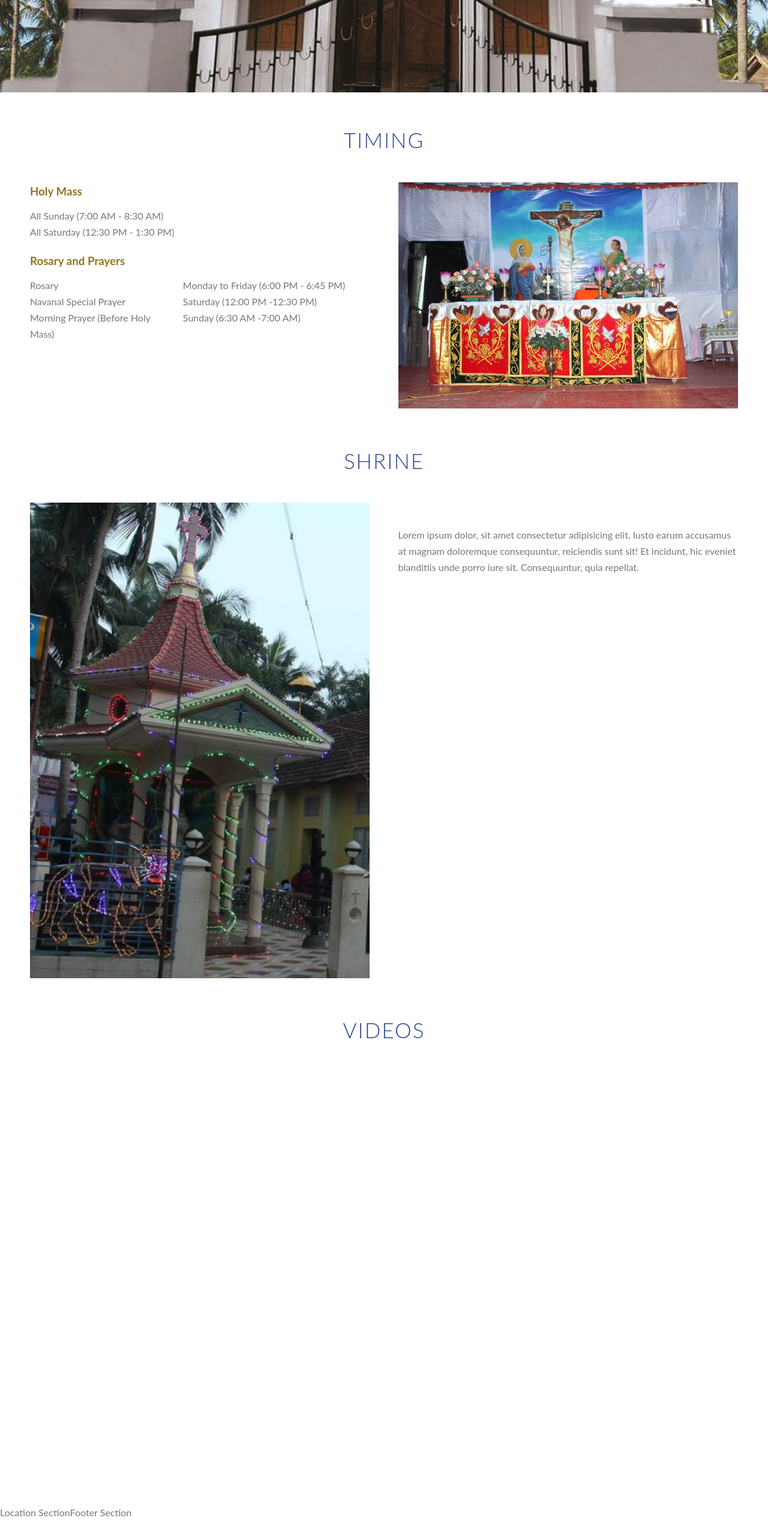
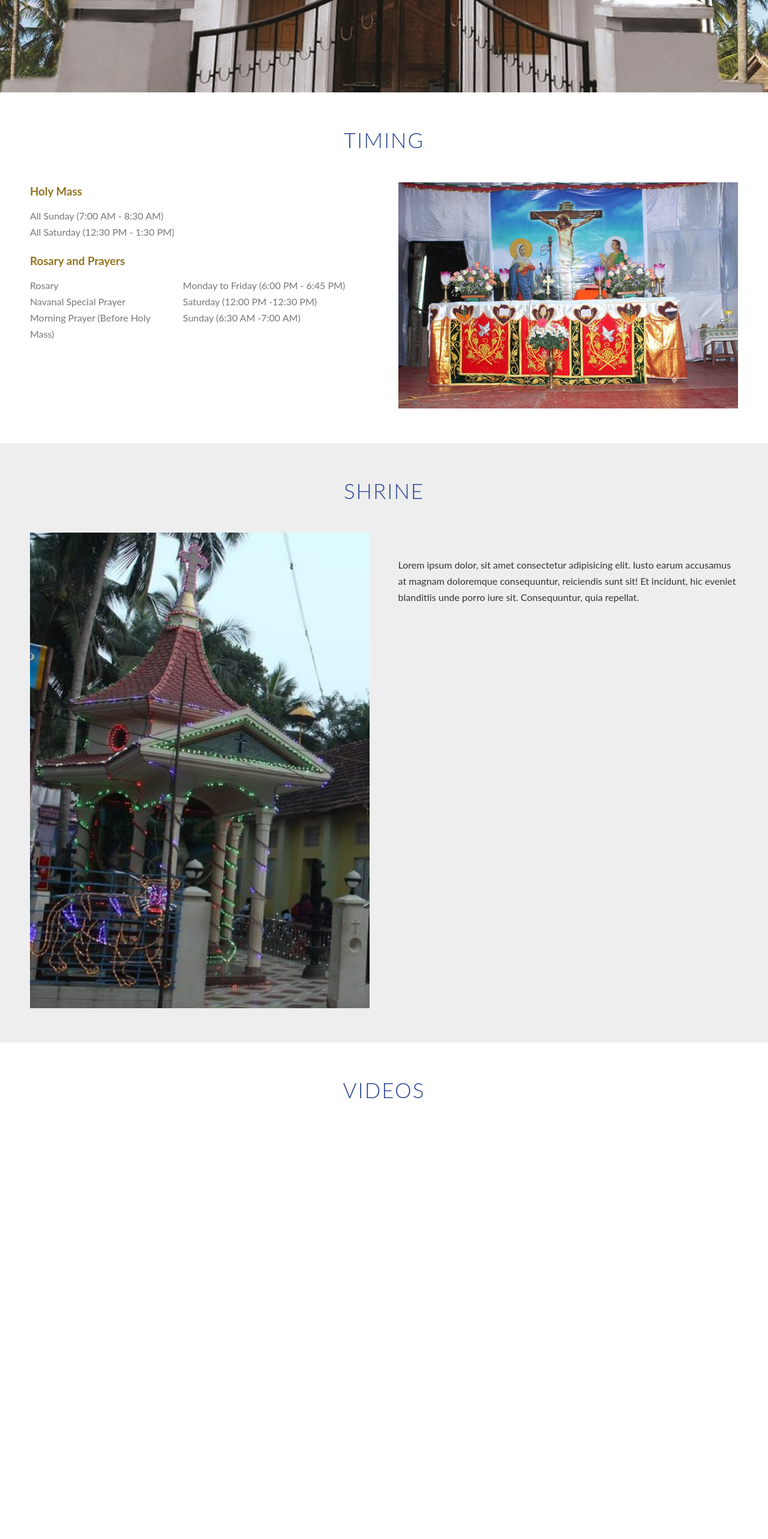
Before and after one commit to MalankaraChurch/church-ui, a React (Create React App) app: page / in a window 1280 px wide. Shown: the part 1129-3695 px from the top of the page at 60% size. Before the commit the page ends 3664 px from the top, so only its background shows below. Built offline with nearby package versions, Linux system fonts and the light colour scheme.

Commit message:
Location Section

```diff
--- a/src/assets/scss/_typography.scss
+++ b/src/assets/scss/_typography.scss
@@ -5,7 +5,7 @@ body {
     font-weight: 400;
     font-size: 1.6rem;
     line-height: 1.7;
-    color: $color-grey-dark;
+    color: $color-grey-medium;
 }
 
 h3 {
--- a/src/assets/scss/_variables.scss
+++ b/src/assets/scss/_variables.scss
@@ -1,8 +1,12 @@
 $section-top-margin: 5rem;
 $section-heading-margin-bottom: 4rem;
+$section-padding: 5rem;
+$section-top-padding: 5rem;
 
 // COLORS
-$color-grey-dark: #777;
+$color-grey-dark: #333;
+$color-grey-medium: #777;
+$color-grey-light: #eee;
 $color-white: #fff;
 $color-black: #000;
 
--- a/src/components/home/Location/Location.scss
+++ b/src/components/home/Location/Location.scss
@@ -0,0 +1,27 @@
+@import "assets/scss/_variables";
+@import "assets/scss/_mixins";
+
+.location {
+  padding: $section-padding;
+  background-color: $color-grey-light;
+  color: $color-grey-dark;
+
+  &__body {
+    display: grid;
+    grid-template-columns: 48% 48%;
+    grid-gap: 4%;
+  }
+
+  &__heading {
+    @include section-heading;
+  }
+
+  &__map {
+    display: flex;
+    justify-content: right;
+  }
+
+  &__map-iframe {
+    border: 1px solid $color-grey-dark;
+  }
+}
--- a/src/components/home/Location/Location.tsx
+++ b/src/components/home/Location/Location.tsx
@@ -1,15 +1,30 @@
-import React from 'react';
-import './Location.scss';
+import React from "react";
+import "./Location.scss";
 
-type LocationProps = {
-};
+type LocationProps = {};
 
 const Location: React.FC<LocationProps> = (props: LocationProps) => {
-    return (
-      <>
-        Location Section
-      </>
-    );
+  return (
+    <section className="location">
+      {/* TODO: Different color for section */}
+      <h2 className="location__heading">Location</h2>
+      <div className="location__body">
+        <div className="location__address">
+          Annai Nagar, North Alwarcoil, Kannattu Vilai Post, Kanyakumari District, Tamil
+          Nadu, India. PIN: 629802
+        </div>
+        <div className="location__map">
+          <iframe
+            src="https://www.google.com/maps/embed?pb=!1m18!1m12!1m3!1d3948.817547800969!2d77.31980122450105!3d8.221095747623043!2m3!1f0!2f0!3f0!3m2!1i1024!2i768!4f13.1!3m3!1m2!1s0x3b04f9a79d80b775%3A0x7adf34b84c8779d7!2sMalankara%20Catholic%20Church!5e0!3m2!1sen!2sin!4v1613918610326!5m2!1sen!2sin"
+            width="550"
+            height="300"
+            title="Church location map"
+            className="location__map-iframe"
+          ></iframe>
+        </div>
+      </div>
+    </section>
+  );
 };
 
 export default Location;
--- a/src/components/home/Shrine/Shrine.scss
+++ b/src/components/home/Shrine/Shrine.scss
@@ -2,7 +2,9 @@
 @import 'assets/scss/_mixins';
 
 .shrine {
-    margin: $section-top-margin 5rem 0 5rem;
+    padding: $section-padding;
+    background-color: $color-grey-light;
+    color: $color-grey-dark;
 
     &__heading {
         @include section-heading;
--- a/src/components/home/Timing/Timing.scss
+++ b/src/components/home/Timing/Timing.scss
@@ -2,7 +2,7 @@
 @import 'assets/scss/_mixins';
 
 .timing {
-    margin: $section-top-margin 5rem 0 5rem;
+    padding: $section-padding;
 
     &__body {
         display: grid;
--- a/src/components/home/YouTube/YouTube.scss
+++ b/src/components/home/YouTube/YouTube.scss
@@ -2,7 +2,7 @@
 @import 'assets/scss/_mixins';
 
 .you-tube {
-    margin: $section-top-margin 5rem 0 5rem;
+    padding: $section-padding;
 
     &__heading {
         @include section-heading;
@@ -13,6 +13,7 @@
         grid-template-columns: 48% 48%;
         column-gap: 4%;
         row-gap: 6%;
+        overflow: hidden;
     }
 
     &__item {
--- a/src/components/home/YouTube/YouTube.tsx
+++ b/src/components/home/YouTube/YouTube.tsx
@@ -6,7 +6,7 @@ type YouTubeProps = {};
 
 const YouTube: React.FC<YouTubeProps> = (props: YouTubeProps) => {
   return (
-    <div className="you-tube">
+    <section className="you-tube">
       <h2 className="you-tube__heading">Videos</h2>
       {/* TODO: Prevent video from trimmed. */}
       <div className="you-tube__body">
@@ -23,7 +23,7 @@ const YouTube: React.FC<YouTubeProps> = (props: YouTubeProps) => {
           <ReactPlayer url="https://www.youtube.com/watch?v=GPo8DXjx9R0" />
         </div>
       </div>
-    </div>
+    </section>
   );
 };
 
```
